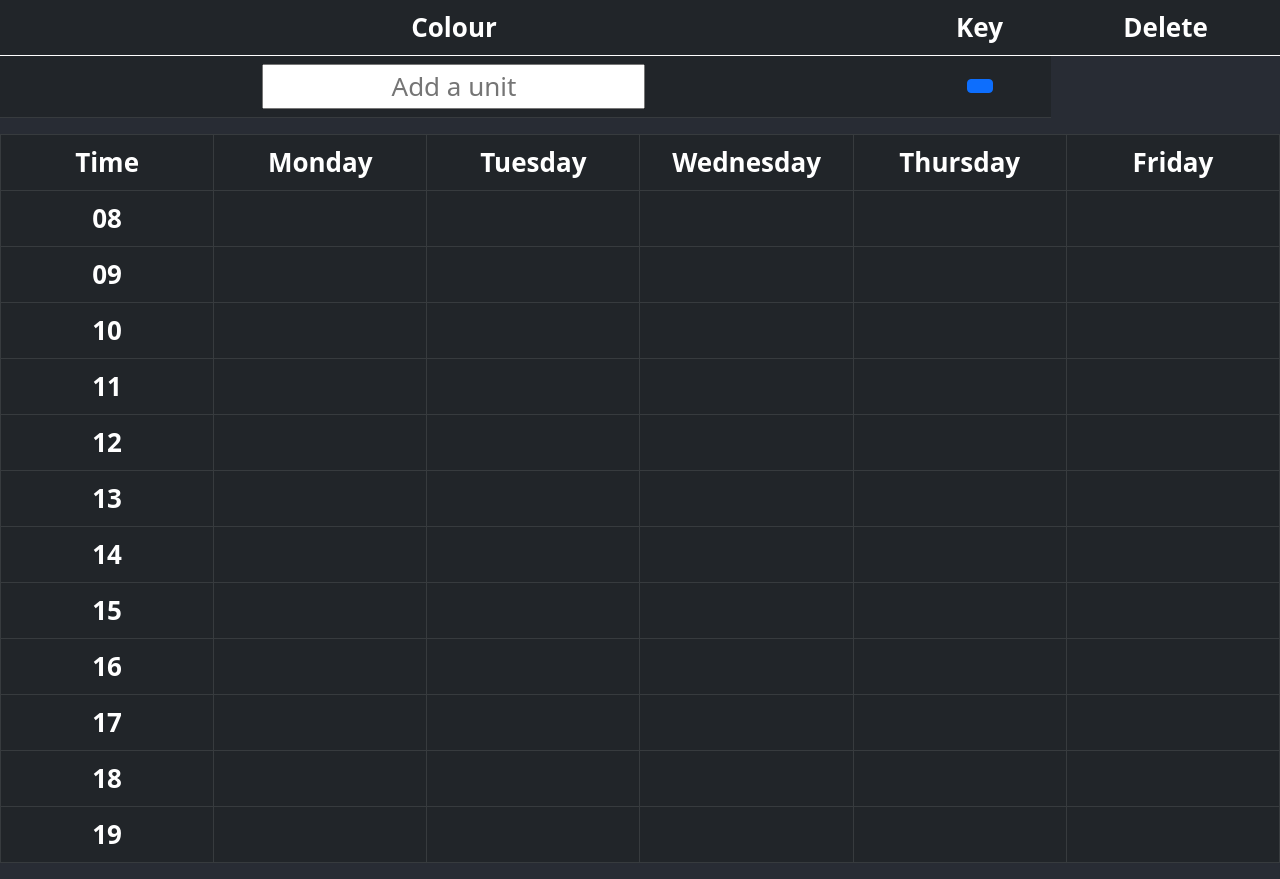
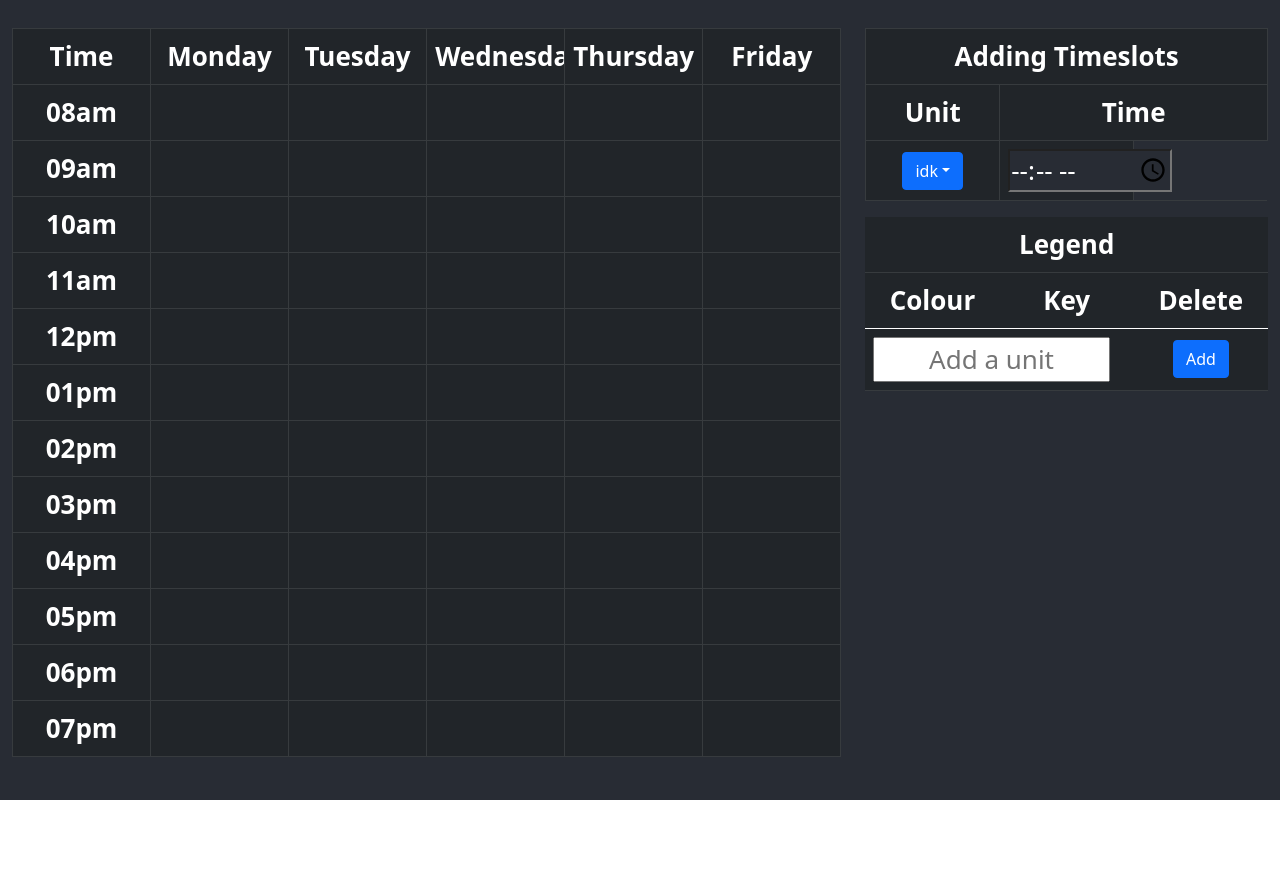
Before and after one commit to Arithmetic-Overflow/Timetable, a React (Create React App) app: page / in a window 1280 px wide. After the commit the page ends 800 px from the top, so only its background shows below. Built offline with nearby package versions, Linux system fonts and the light colour scheme.

Commit message:
Added Insertion Panel and Grid Layout

```diff
--- /dev/null
+++ b/src/components/InsertionPanel.jsx
@@ -0,0 +1,72 @@
+import React, { useState } from 'react';
+import 'react-dom';
+
+import Table from 'react-bootstrap/Table';
+import Button from 'react-bootstrap/Button';
+import Dropdown from 'react-bootstrap/Dropdown';
+import DropdownButton from 'react-bootstrap/DropdownButton';
+
+import { availableColours, colourNameMap } from './colours';
+
+const InsertionPanel = ({ className, subjects=[] }) => {
+  const [selected, setSelected] = useState('-');
+
+  return (
+    <Table
+    className={ className }
+    bordered
+    variant="dark"
+    style={{'tableLayout': 'fixed'}}
+    >
+      <thead>
+        <tr>
+          <th colSpan='3'>
+            Adding Timeslots
+          </th>
+        </tr>
+        <tr>
+          <th>
+            Unit
+          </th>
+
+          <th colSpan='2'>
+            Time
+          </th>
+        </tr>
+      </thead>
+
+      <tbody>
+        <tr>
+          <td>
+            <DropdownButton
+              title='idk'
+              variant='primary'
+            >
+              {
+                subjects.map(
+                  subject =>
+                    <Dropdown.Item>
+                      { subject }
+                    </Dropdown.Item>
+                )
+              }
+            </DropdownButton>
+          </td>
+
+          <td>
+            <input
+              type='time'
+              style={{
+                'backgroundColor': '#282c34',
+                'color': 'white',
+                'textAreaFocus': 'none'
+              }}
+            />
+          </td>
+        </tr>
+      </tbody>
+    </Table>
+  );
+};
+
+export default InsertionPanel;
--- a/src/components/Legend.jsx
+++ b/src/components/Legend.jsx
@@ -21,31 +21,34 @@ const Legend = ({ className, unitColourMap=[] }) => {
 
   const [unitInput, setUnitInput] = useState('');
 
-  const updateColours = () => {
-    setColours(
-      getColours()
-    );
-  }
-
   const addUnit = () => {
-    if(units.length + 1 < availableColours.length) {
+    if(
+      units.length + 1 < availableColours.length &&
+      unitInput !== ''
+      ) {
       setColours(getColours(units.length + 1))
       setUnits([...units, unitInput]);
 
       setUnitInput('');
     }
-    // setColours([...colours, '#ff0000']);
   }
 
   const deleteRow = (index) => {
-    return units;
+    setUnits(units.filter((_, i) => i !== index));
   }
 
 
 
   return (
-    <Table variant='dark'>
+    <Table
+      variant='dark'
+      style={{'tableLayout': 'fixed', 'width': '100%'}}
+    >
       <thead>
+        <tr>
+          <th key={ 'legendTitle' } colSpan='3'> Legend </th>
+        </tr>
+
         <tr key={ 'legendHeading' }>
           <th key={ 'colourHeading' }>Colour</th>
           <th key={ 'unitcodeHeading' }>Key</th>
@@ -75,14 +78,15 @@ const Legend = ({ className, unitColourMap=[] }) => {
               }
               value={ unitInput }
               placeholder={ 'Add a unit' }
-                style={{'textAlign': 'center'}}
-                onKeyDown={ event => (event.keyCode == 13) && addUnit()}
+              style={{'textAlign': 'center', 'width': '200%'}}
+              onKeyDown={ event => (event.keyCode === 13) && addUnit()}
             >
 
             </input>
           </td>
+          <td></td>
           <td>
-            <Button variant='primary' onClick={addUnit}></Button>
+            <Button variant='primary' onClick={addUnit}>Add</Button>
           </td>
         </tr>
       </tbody>
--- a/src/components/Timetable.jsx
+++ b/src/components/Timetable.jsx
@@ -7,7 +7,10 @@ const formatTime   = time => time > 9 ? time : '0' + time;
 const _12Hour = time => (time - 1) % 12 + 1;
 const _24Hour = time => time;
 
-const format12Hour = time => formatTime(_12Hour(time));
+const format12Hour = time => {
+  const suffix = time < 12 ? 'am' : 'pm';
+  return formatTime(_12Hour(time)) + suffix;
+}
 const format24Hour = time => formatTime(_24Hour(time));
 
 const dayMap = [
--- a/src/components/TimetableInterface.jsx
+++ b/src/components/TimetableInterface.jsx
@@ -1,14 +1,27 @@
 import React from 'react';
-import Timetable from './Timetable'
-import Legend from './Legend'
+import Timetable from './Timetable';
+import Legend from './Legend';
+import InsertionPanel from './InsertionPanel';
 
+// import Table from 'react-bootstrap/Table';
+import { Container, Row, Col } from 'react-bootstrap';
+
+// Row = 12 cols or 100%
 const TimetableInterface = ({ className }) => {
-    return (
-    	<div>
-	    	<Legend />
-	        <Timetable timeStandard='24' />
-        </div>
-    );
+  return (
+    <Container fluid>
+      <Row>
+        <Col xl={8} lg={12}>
+          <Timetable timeStandard='12'/>
+        </Col>
+
+        <Col xl={4} lg={12}>
+          <InsertionPanel />
+          <Legend />
+        </Col>
+      </Row>
+    </Container>
+  );
 };
 
 export default TimetableInterface;
```
Lines whose indentation alone changed are shown as unchanged.
